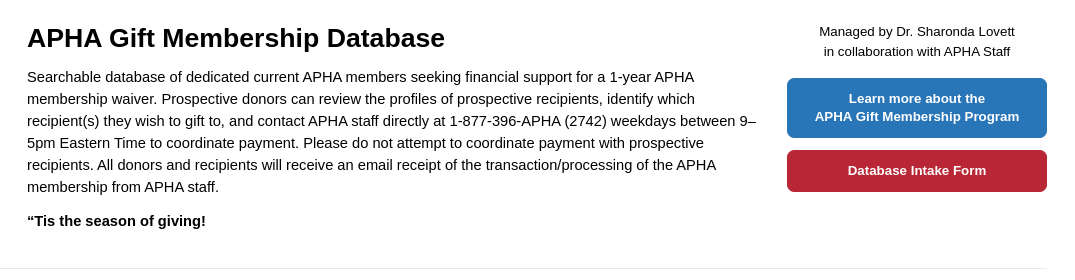
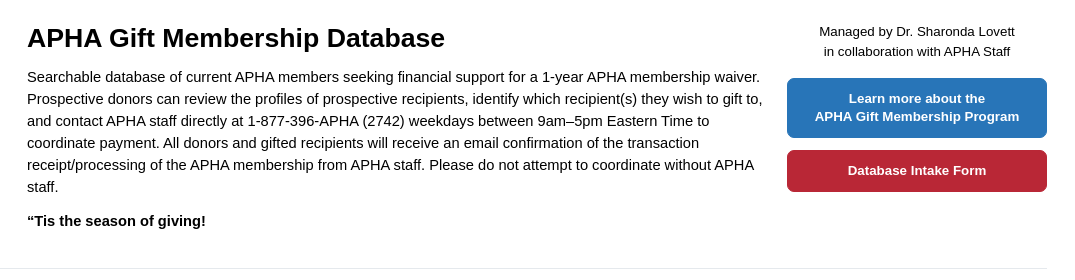
Before and after one commit to sharondamlovett/apha-epi-gift-membership, a plain HTML site: page index.html in a window 1280 px wide. Shown: the top 280 px of the page, 205-1280 px from the left. Drawn offline with Linux system fonts and the light colour scheme.

Commit message:
Update index.html

```diff
--- a/index.html
+++ b/index.html
@@ -4,7 +4,7 @@
 <head>
   <meta charset="utf-8">
   <meta name="viewport" content="width=device-width, initial-scale=1">
-  <meta name="description" content="Searchable database connecting APHA members seeking sponsors for a one-year membership waiver.">
+  <meta name="description" content="Searchable database connecting current APHA members seeking 1-year membership waivers with prospective donors.">
   <title>APHA Gift Membership Database</title>
   <link rel="stylesheet" href="assets/styles.css">
   <script defer src="assets/app.js"></script>
@@ -26,16 +26,15 @@
         <h1>APHA Gift Membership Database</h1>
 
         <p>
-          Searchable database of dedicated current APHA members seeking
+          Searchable database of current APHA members seeking
           financial support for a 1-year APHA membership waiver.
           Prospective donors can review the profiles of prospective
           recipients, identify which recipient(s) they wish to gift to,
           and contact APHA staff directly at 1-877-396-APHA (2742)
-          weekdays between 9–5pm Eastern Time to coordinate payment.
-          Please do not attempt to coordinate payment with prospective
-          recipients. All donors and recipients will receive an email
-          receipt of the transaction/processing of the APHA membership
-          from APHA staff.
+          weekdays between 9am–5pm Eastern Time to coordinate payment.
+          All donors and gifted recipients will receive an email
+          confirmation of the transaction receipt/processing of the APHA membership
+          from APHA staff. Please do not attempt to coordinate without APHA staff.
         </p>
 
         <p class="season-note">“Tis the season of giving!</p>
```
